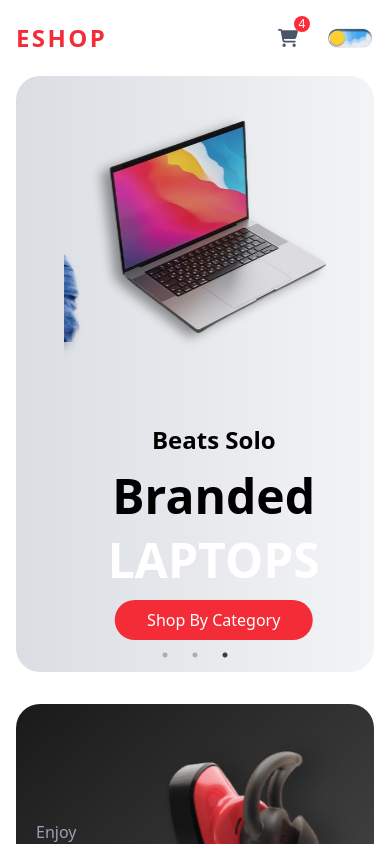
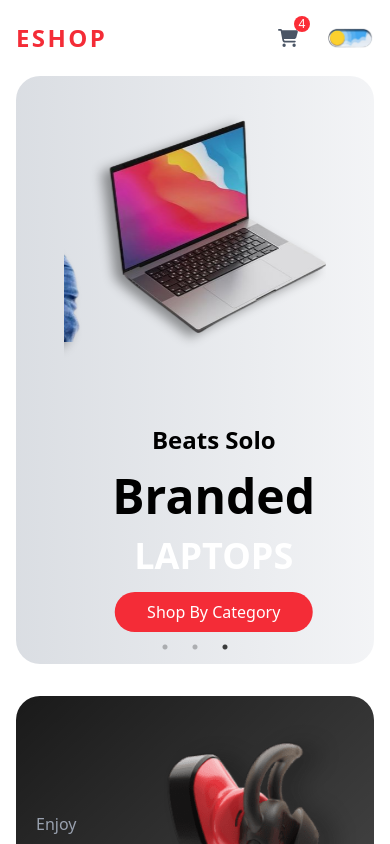
Before and after one commit to alantruong1508/Project_ReactJS-Eshop, a React (Vite) app: page / in a window 390 px wide. Shown: the top 844 px of the page. Built offline with nearby package versions, Linux system fonts and the light colour scheme.

Commit message:
fix-responsive-2

```diff
--- a/src/components/Hero.jsx
+++ b/src/components/Hero.jsx
@@ -72,7 +72,7 @@
                       data-aos="zoom-out"
                       data-aos-duration="500"
                       data-aos-once="true"
-                      className="text-5xl uppercase text-white dark:text-white/5 sm:text-[80px] md:text-[100px] xl:text-[150px] font-bold"
+                      className="text-4xl uppercase text-white dark:text-white/5 sm:text-[80px] md:text-[100px] xl:text-[150px] font-bold"
                     >
                       {data.title2}
                     </h1>
```
